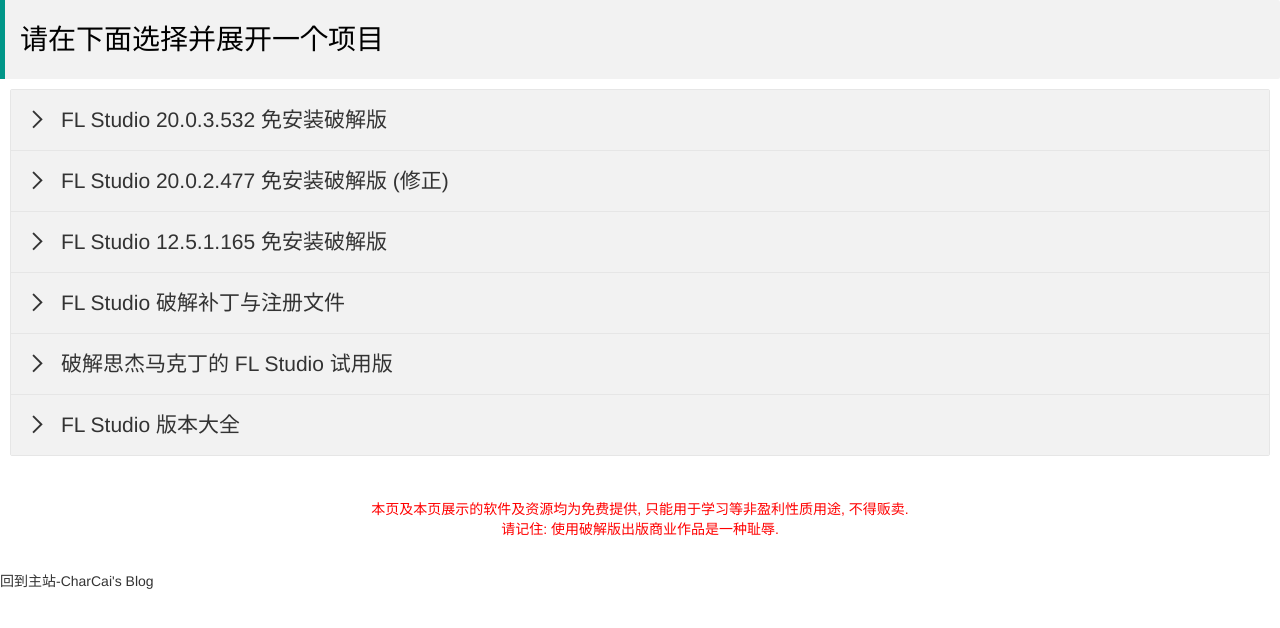
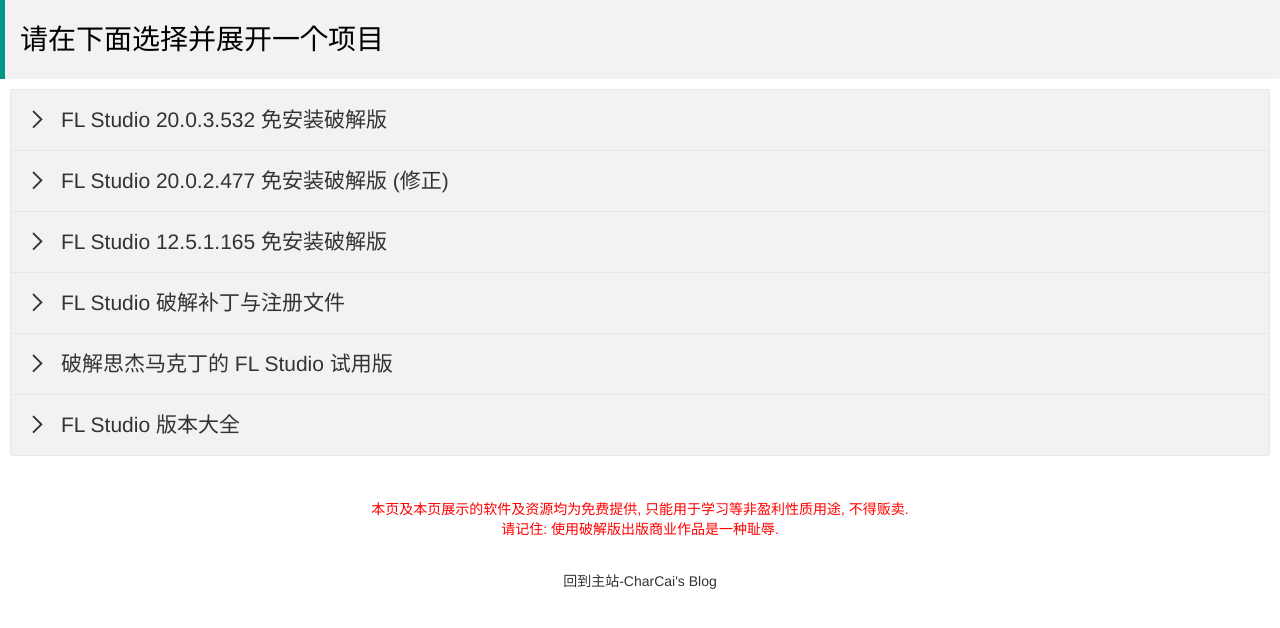
Before and after one commit to FLreg/FLreg.github.io, a plain HTML site: page index.html in a window 1280 px wide. Drawn offline with Linux system fonts and the light colour scheme; a script that the page names is missing.

Commit message:
Update Files

```diff
--- a/index.html
+++ b/index.html
@@ -624,7 +624,7 @@
     </p>
     <br>
     <br>
-    <p align="centre" style="color: #333333">
+    <p align="center" style="color: #333333">
     	<a href="/ref/blog.html">回到主站-CharCai's Blog</a>
     </p>
     <script type="text/javascript">
```
